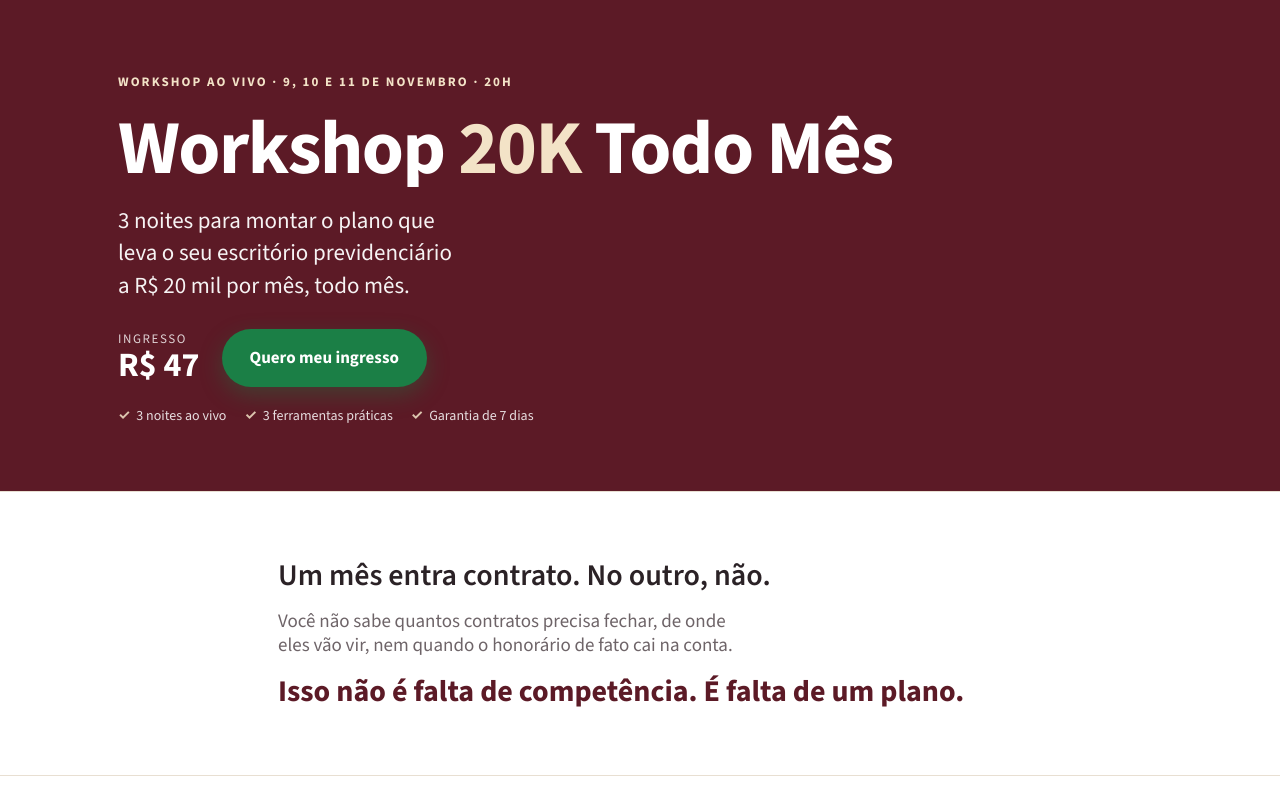
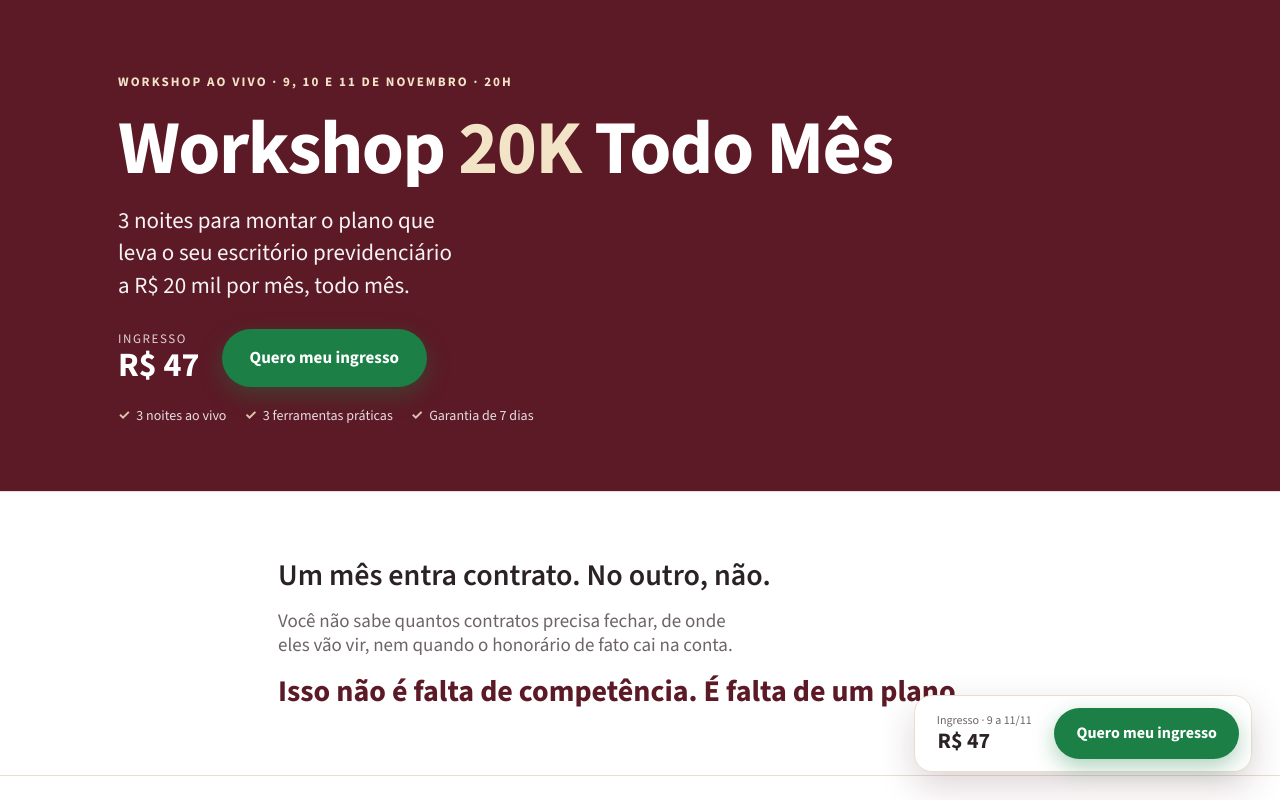
Before and after one commit to costagalvaoadv/Workshop20k, a plain HTML site: page index.html in a window 1280 px wide. Shown: the top 800 px of the page. Drawn offline with nearby package versions, Linux system fonts and the light colour scheme.

Commit message:
Add files via upload

```diff
--- a/index.html
+++ b/index.html
@@ -126,16 +126,19 @@ summary:focus-visible { outline: 3px solid var(--gold); outline-offset: 2px; bor
 footer { padding-block: 28px 110px; color: var(--muted); font-size: 14px; }
 footer .wrap { display: flex; flex-wrap: wrap; justify-content: space-between; gap: 8px 24px; }
 footer a { color: inherit; }
-@media (min-width: 861px) { footer { padding-block: 28px 40px; } }
+@media (min-width: 861px) { footer { padding-block: 28px 120px; } }
 
-/* sticky bar mobile */
+/* botão flutuante de compra */
 .bar { position: fixed; left: 0; right: 0; bottom: 0; z-index: 20; background: var(--bg); border-top: 1px solid var(--line); box-shadow: 0 -6px 20px rgba(0,0,0,.08);
   padding: 10px max(16px, env(safe-area-inset-right, 0px)) calc(10px + env(safe-area-inset-bottom, 0px)) max(16px, env(safe-area-inset-left, 0px)); display: flex; align-items: center; justify-content: space-between; gap: 12px; }
 .bar .p { display: flex; flex-direction: column; line-height: 1.15; }
 .bar .p small { font-size: 12px; color: var(--muted); }
 .bar .p b { font-size: 22px; color: var(--ink); }
 .bar .btn { padding: 13px 22px; font-size: 16px; }
-@media (min-width: 861px) { .bar { display: none; } }
+@media (min-width: 861px) {
+  .bar { left: auto; right: 28px; bottom: 28px; border: 1px solid var(--line); border-radius: 18px; padding: 12px 12px 12px 22px; gap: 22px;
+    box-shadow: 0 14px 36px rgba(69,18,28,.18); }
+}
 </style>
 
 <section class="hero">
```
